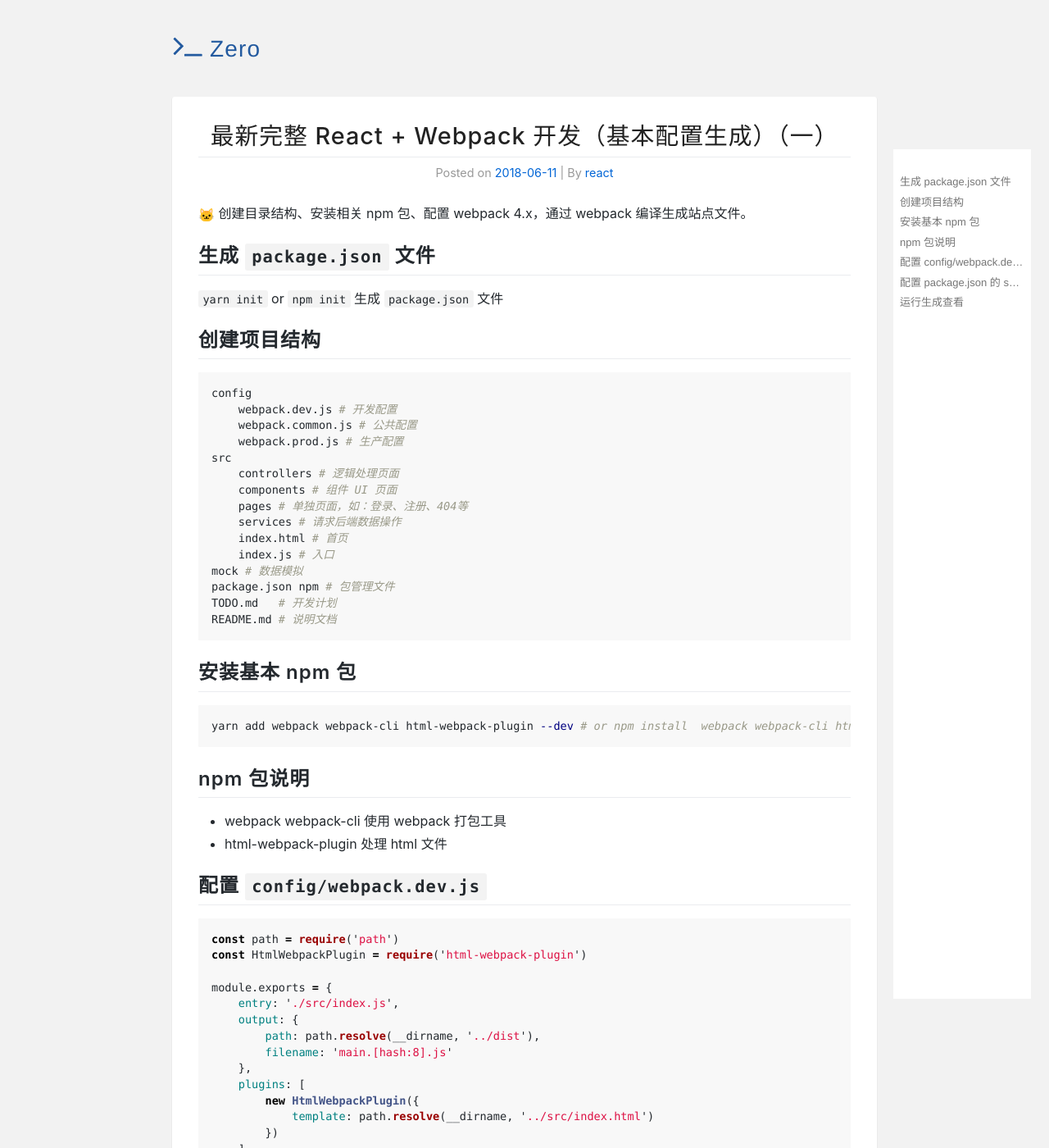
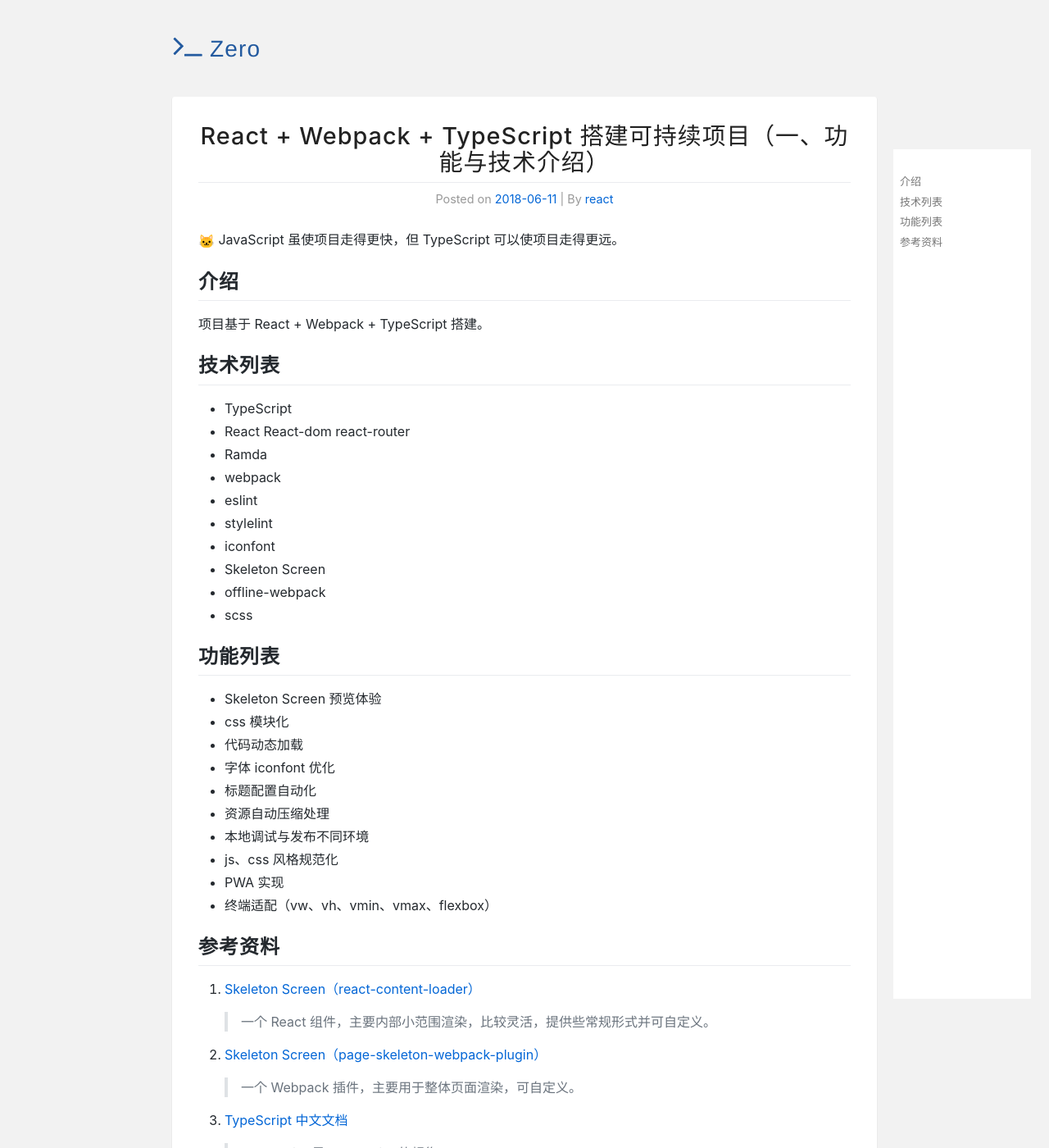
Before and after one commit to chenzilu1990/liurongqing.github.io, a Jekyll site: the page built from _posts/2018-06-11-react-1.md, in a window 1280 px wide and 1400 px high. Shown: the whole window at 82% size. Built offline with Jekyll 4.4.1, drawn with Linux system fonts in a browser that asks for light colours; emoji names are drawn with the system emoji font; comment, search, counter and statistics services are not loaded; some of the changed text lies outside the part shown.

Commit message:
重写react

````diff
--- a/_posts/2018-06-11-react-1.md
+++ b/_posts/2018-06-11-react-1.md
@@ -1,75 +1,69 @@
 ---
-title: 最新完整 React + Webpack 开发（基本配置生成）（一）
+title: React + Webpack + TypeScript 搭建可持续项目（一、功能与技术介绍）
 keywords: react, webpack, es6, javascript
 tags: react
 ---
 
-:cat: 创建目录结构、安装相关 npm 包、配置 webpack 4.x，通过 webpack 编译生成站点文件。
+:cat: JavaScript 虽使项目走得更快，但 TypeScript 可以使项目走得更远。
 <!--more-->
 
-## 生成 `package.json` 文件
+## 介绍
 
-`yarn init` or `npm init` 生成 `package.json` 文件
+项目基于 React + Webpack + TypeScript 搭建。
 
-## 创建项目结构
-```shell
-config
-    webpack.dev.js # 开发配置
-    webpack.common.js # 公共配置
-    webpack.prod.js # 生产配置
-src
-    controllers # 逻辑处理页面
-    components # 组件 UI 页面
-    pages # 单独页面，如：登录、注册、404等
-    services # 请求后端数据操作
-    index.html # 首页
-    index.js # 入口
-mock # 数据模拟
-package.json npm # 包管理文件
-TODO.md   # 开发计划
-README.md # 说明文档
-```
+## 技术列表
 
-## 安装基本 npm 包
-```shell
-yarn add webpack webpack-cli html-webpack-plugin --dev # or npm install  webpack webpack-cli html-webpack-plugin --save-dev
-```
+- TypeScript
+- React React-dom react-router
+- Ramda
+- webpack
+- eslint
+- stylelint
+- iconfont
+- Skeleton Screen
+- offline-webpack
+- scss
 
-## npm 包说明
-- webpack webpack-cli 使用 webpack 打包工具
-- html-webpack-plugin 处理 html 文件
 
-## 配置 `config/webpack.dev.js`
-```javascript
-const path = require('path')
-const HtmlWebpackPlugin = require('html-webpack-plugin')
+## 功能列表
 
-module.exports = {
-    entry: './src/index.js',
-    output: {
-        path: path.resolve(__dirname, '../dist'),
-        filename: 'main.[hash:8].js'
-    },
-    plugins: [
-        new HtmlWebpackPlugin({
-            template: path.resolve(__dirname, '../src/index.html')
-        })
-    ],
-    mode: 'development'
-};
-```
+- Skeleton Screen 预览体验
+- css 模块化
+- 代码动态加载
+- 字体 iconfont 优化
+- 标题配置自动化
+- 资源自动压缩处理
+- 本地调试与发布不同环境
+- js、css 风格规范化
+- PWA 实现
+- 终端适配（vw、vh、vmin、vmax、flexbox）
 
-## 配置 `package.json` 的 `scripts`
-```json
-{
-    "scripts": {
-        "start": "webpack --config config/webpack.dev.js"
-    }
-}
-```
+## 参考资料
 
-## 运行生成查看
-运行后查看根目录下的 `dist` 目录，会生成一个js、一个html文件
-```shell
-yarn start # or npm start
-```
+1. [Skeleton Screen（react-content-loader）](https://github.com/danilowoz/react-content-loader)
+
+    > 一个 React 组件，主要内部小范围渲染，比较灵活，提供些常规形式并可自定义。
+
+2. [Skeleton Screen（page-skeleton-webpack-plugin）](https://github.com/ElemeFE/page-skeleton-webpack-plugin)
+
+    > 一个 Webpack 插件，主要用于整体页面渲染，可自定义。
+
+3. [TypeScript 中文文档](https://tslang.cn/docs/home.html)
+
+    > TypeScript 是 JavaScript 的超集。
+
+4. [React 代码动态加载（react-router）](https://reacttraining.com/react-router/web/guides/code-splitting)
+
+    > React Router 官方推荐方法。
+
+5. [React 代码动态加载（react）](https://reactjs.org/docs/code-splitting.html)
+
+    > React 官方推荐方法。
+
+6. [Route-based splitting vs. Component-based splitting](https://github.com/jamiebuilds/react-loadable)
+
+    > 基于路由与组件的分割的比较。
+
+7. [CSS 模块化](https://github.com/webpack-contrib/css-loader)
+
+    > css-loader 在 webpack 中，负责解析 css 代码。
--- a/_posts/2018-06-11-react-2.md
+++ b/_posts/2018-06-11-react-2.md
@@ -1,7 +1,8 @@
 ---
-title: 最新完整 React + Webpack 开发（hello world）（二）
+title: React + Webpack + TypeScript 搭建可持续项目（二、hello world ）
 keywords: react, webpack, es6, javascript
 tags: react
+published: false
 ---
 
 :dog: 安装相关 npm 包、搭建本地开发环境、通过 babel 解析 ES6 及 react jsx 语法，运行本地开发环境。
@@ -80,3 +81,77 @@ yarn start
 # 访问
 http://127.0.0.1:9000 # 看到 hello world 则配置成功
 ```
+
+
+
+
+
+<!-- 1的内容 -->
+## 创建目录结构
+```shell
+config
+    webpack.dev.js # 开发配置
+    webpack.common.js # 公共配置
+    webpack.prod.js # 生产配置
+src
+    controllers # 逻辑处理页面
+    components # 组件 UI 页面，Stateless 无状态组件
+    services # 请求后端数据操作
+    index.html # 首页
+    index.js # 入口
+package.json # npm 包管理文件
+TODO.md   # 开发计划
+README.md # 说明文档
+tsconfig.js # ts 配置文件
+```
+
+## 生成 package.json 文件
+
+```shell
+npm init
+```
+
+
+## 安装基本 npm 包
+```shell
+yarn add webpack webpack-cli html-webpack-plugin --dev # or npm install  webpack webpack-cli html-webpack-plugin --save-dev
+```
+
+## npm 包说明
+- webpack webpack-cli 使用 webpack 打包工具
+- html-webpack-plugin 处理 html 文件
+
+## 配置 `config/webpack.dev.js`
+```javascript
+const path = require('path')
+const HtmlWebpackPlugin = require('html-webpack-plugin')
+
+module.exports = {
+    entry: './src/index.js',
+    output: {
+        path: path.resolve(__dirname, '../dist'),
+        filename: 'main.[hash:8].js'
+    },
+    plugins: [
+        new HtmlWebpackPlugin({
+            template: path.resolve(__dirname, '../src/index.html')
+        })
+    ],
+    mode: 'development'
+};
+```
+
+## 配置 `package.json` 的 `scripts`
+```json
+{
+    "scripts": {
+        "start": "webpack --config config/webpack.dev.js"
+    }
+}
+```
+
+## 运行生成查看
+运行后查看根目录下的 `dist` 目录，会生成一个js、一个html文件
+```shell
+yarn start # or npm start
+```
--- a/assets/css/style.scss
+++ b/assets/css/style.scss
@@ -259,3 +259,14 @@ a:hover {
         }
     }
 }
+
+@media screen and(min-width: 1600px) {
+    .content {
+        max-width: 70vw;
+        .menu {
+            left: 50%;
+            margin-left: calc(35vw + 20px);
+        }
+    }
+
+}
````
Also changed, not shown: _posts/2018-06-12-react-3.md (added, +9 -0 lines), _posts/2018-06-12-react-4.md (added, +9 -0 lines), _posts/2018-06-14-react-5.md (added, +9 -0 lines), _posts/2018-06-14-react-6.md (added, +9 -0 lines), _posts/2018-06-15-react-7.md (added, +9 -0 lines), _posts/2018-06-16-react-8.md (added, +9 -0 lines), _posts/2018-06-19-react-9.md (added, +9 -0 lines).
